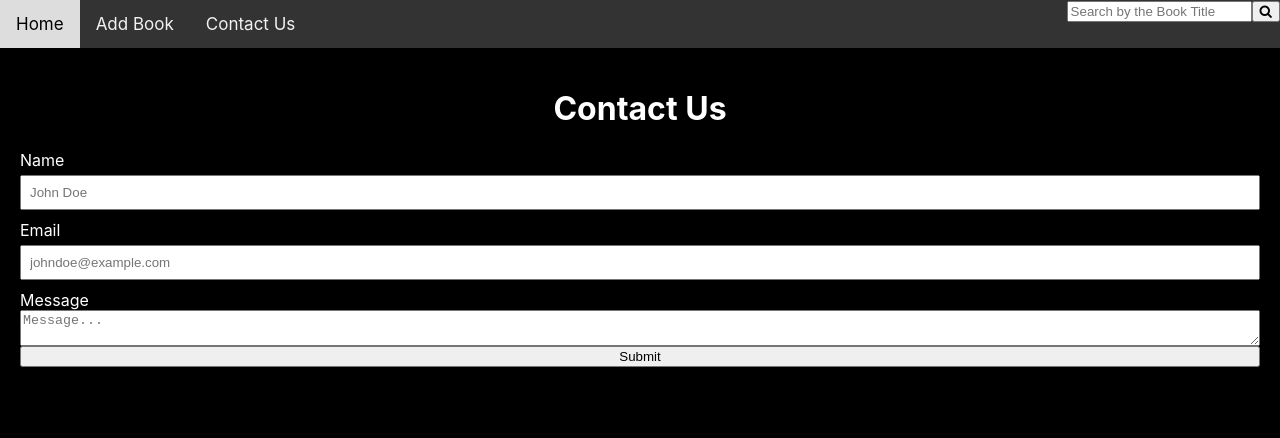
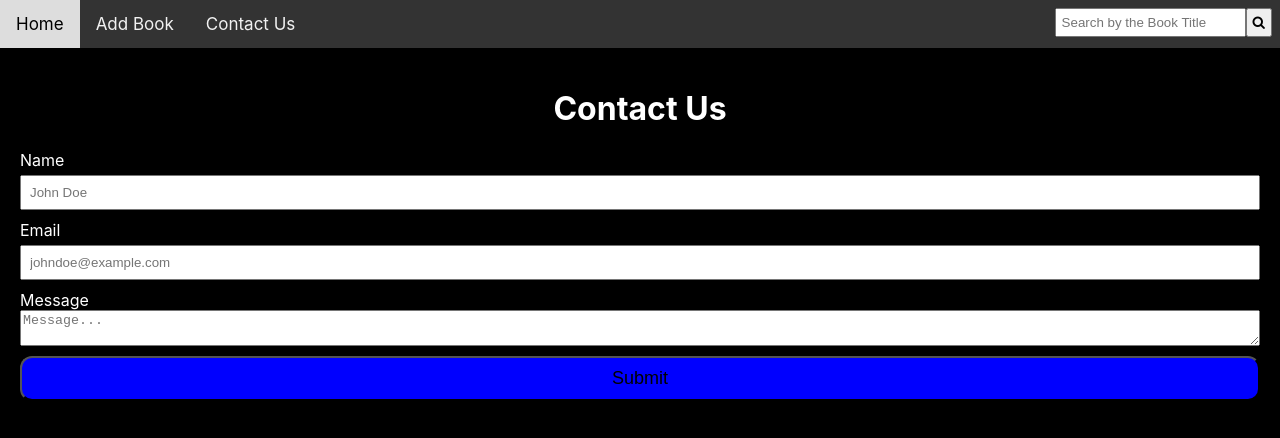
Before and after one commit to Ngaremaina/Code-Challenge-2, a React (Create React App) app: page /contacts in a window 1280 px wide. Shown: the top 438 px of the page. Built offline with nearby package versions, Linux system fonts and the light colour scheme; data requests are answered from the project's data file.

Commit message:
Button Styling

```diff
--- a/db.json
+++ b/db.json
@@ -249,20 +249,6 @@
       "description": "Jude, seventeen and mortal, gets tangled in palace intrigues while trying to win a place in the treacherous High Court of Faerie, where she and her sisters have lived for a decade.",
       "cover": "https://covers.openlibrary.org/b/id/13128236-L.jpg",
       "id": 15
-    },
-    {
-      "title": "sdas",
-      "subtitle": "sadsa",
-      "author": "sad",
-      "published": "3212-02-11",
-      "publisher": "21ws",
-      "price": "23",
-      "quantity": "21",
-      "sold": "9",
-      "description": "csfds",
-      "pages": "21",
-      "cover": "https://covers.openlibrary.org/b/id/6829744-L.jpg",
-      "id": 16
     }
   ],
   "messages": [
--- a/src/App.css
+++ b/src/App.css
@@ -20,17 +20,18 @@
 
 }
 
-.card button {
+.button {
   border: none;
   outline: 0;
   padding: 12px;
   color: white;
-  background-color: #000;
+  background-color: blue;
   text-align: center;
   cursor: pointer;
   width: 100%;
   font-size: 18px;
   margin-top: 15px;
+  border-radius: 12px;
 
 }
 
@@ -74,15 +75,11 @@
 
 .delete{
   background-color: red;
-  padding: 5px;
+  padding: 10px;
   float: right;
-  margin: 3px;
-}
-
-.addtocart{
-  background-color: white;
-  color: #000;
-  padding: 5px;
+  margin-right: 20px;
+  font-size: 18px;
+  border-radius: 12px;
 }
 
 .topnav {
@@ -113,3 +110,42 @@
   position: relative;
   height: 100%;
 }
+
+
+.search{
+  padding: 8px;
+}
+
+.search input{
+  padding: 5px;
+}
+
+.search button{
+  padding: 5px;
+}
+
+.submit{
+  padding: 10px;
+  margin-top: 10px;
+  background-color: blue;
+  text-align: center;
+  font-size: 18px;
+  border-radius: 12px;
+}
+
+.submit:hover{
+  background-color: #04AA6D;
+}
+
+.addtocart{
+  margin: 5px;
+  width: 20%;
+  padding: 10px;
+  font-size: 18px;
+  background-color: blue;
+  border-radius: 12px;
+}
+
+.addtocart:hover{
+  background-color: #333;
+}
--- a/src/components/BookItem.js
+++ b/src/components/BookItem.js
@@ -11,7 +11,7 @@ function BookItem({id, cover, title, price}){
             <p className="price">Kshs. {price}</p>
             <Link className="link" to={`/${id}`}>Show details</Link>
             <div className="btn">
-                <button>Add To Cart</button>
+                <button className="button">Add To Cart</button>
             </div>
         </div>
     )
--- a/src/components/Contact.js
+++ b/src/components/Contact.js
@@ -45,7 +45,7 @@ function Contact({addMessage}){
             <label for="subtitle">Message</label>
             <textarea type="text" id="message" value={message} placeholder="Message..." onChange={e => setMessage(e.target.value)}></textarea>
 
-            <button type="submit">Submit</button>
+            <button class="submit" type="submit">Submit</button>
 
         </form>
 
--- a/src/components/EditBook.js
+++ b/src/components/EditBook.js
@@ -102,7 +102,7 @@ function EditBook({myBook}){
             <label for="pages" >Pages</label>
             <input type="number" id="pages" value={pages} placeholder="205" onChange={e => setPages(e.target.value)}/>
 
-            <button type="submit">Submit</button>
+            <button class="submit" type="submit">Submit</button>
         </form>
     )
 
--- a/src/components/NewBook.js
+++ b/src/components/NewBook.js
@@ -96,7 +96,7 @@ function NewBook({addBook}){
             <label for="pages" >Pages</label>
             <input type="number" id="pages" value={pages} placeholder="205" onChange={e => setPages(e.target.value)}/>
 
-            <button type="submit">Submit</button>
+            <button class="submit" type="submit">Submit</button>
         </form>
     )
 
```
